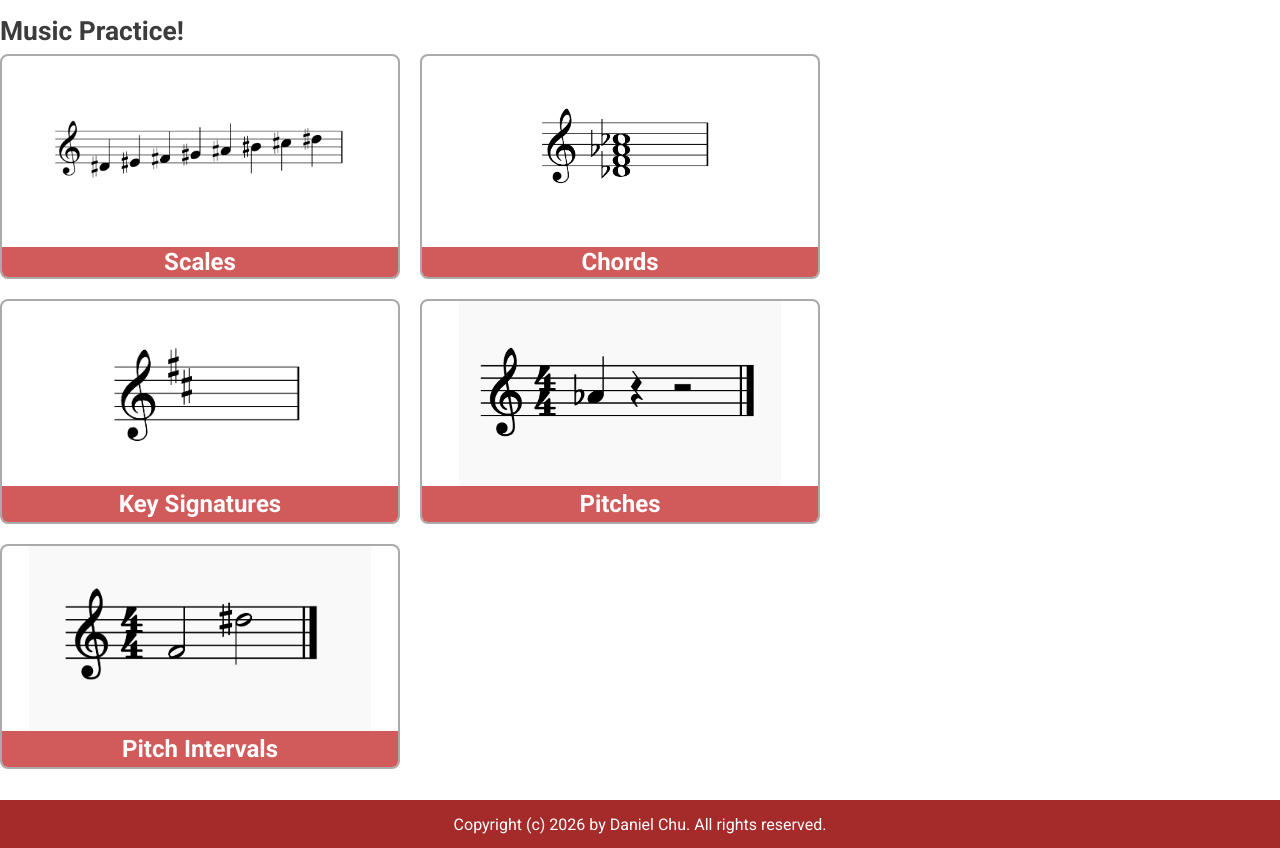
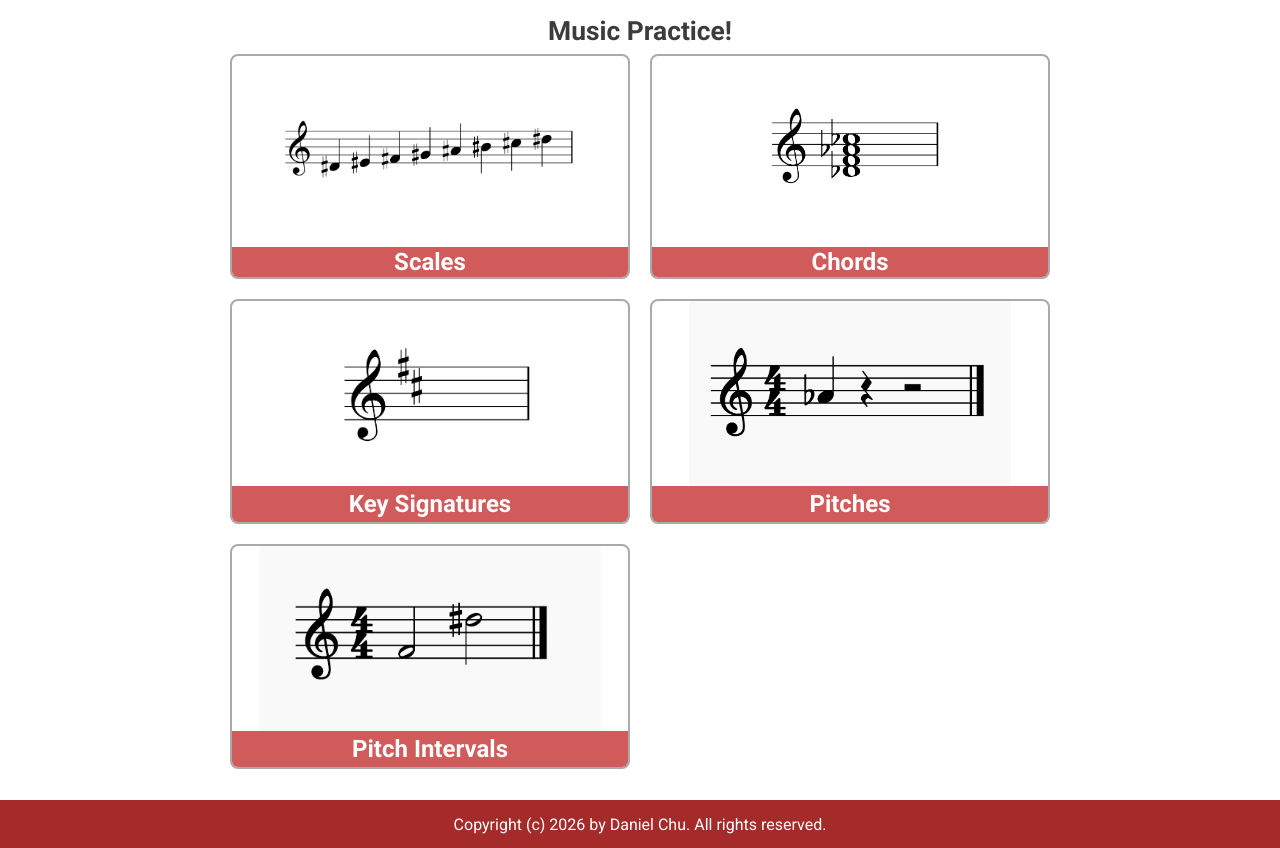
Before and after one commit to danchurlian/Music-Practice-Site, a Flask app: page / in a window 1280 px wide. Shown: the part 64-912 px from the top of the page. Run offline with Flask 3, Linux system fonts and the light colour scheme; parts of the project's set-up code (start-up, migrations or seed data) failed here and were passed over.

Commit message:
fix: replace main_content with main-content for index.html home page

```diff
--- a/templates/index.html
+++ b/templates/index.html
@@ -1,6 +1,6 @@
 {% extends "layout.html" %}
 {% block main %}
-<section class="main_content">
+<section class="main-content">
     <h1>Music Practice!</h1>
     <section id="home-grid">
         <a href="/scales">
```
